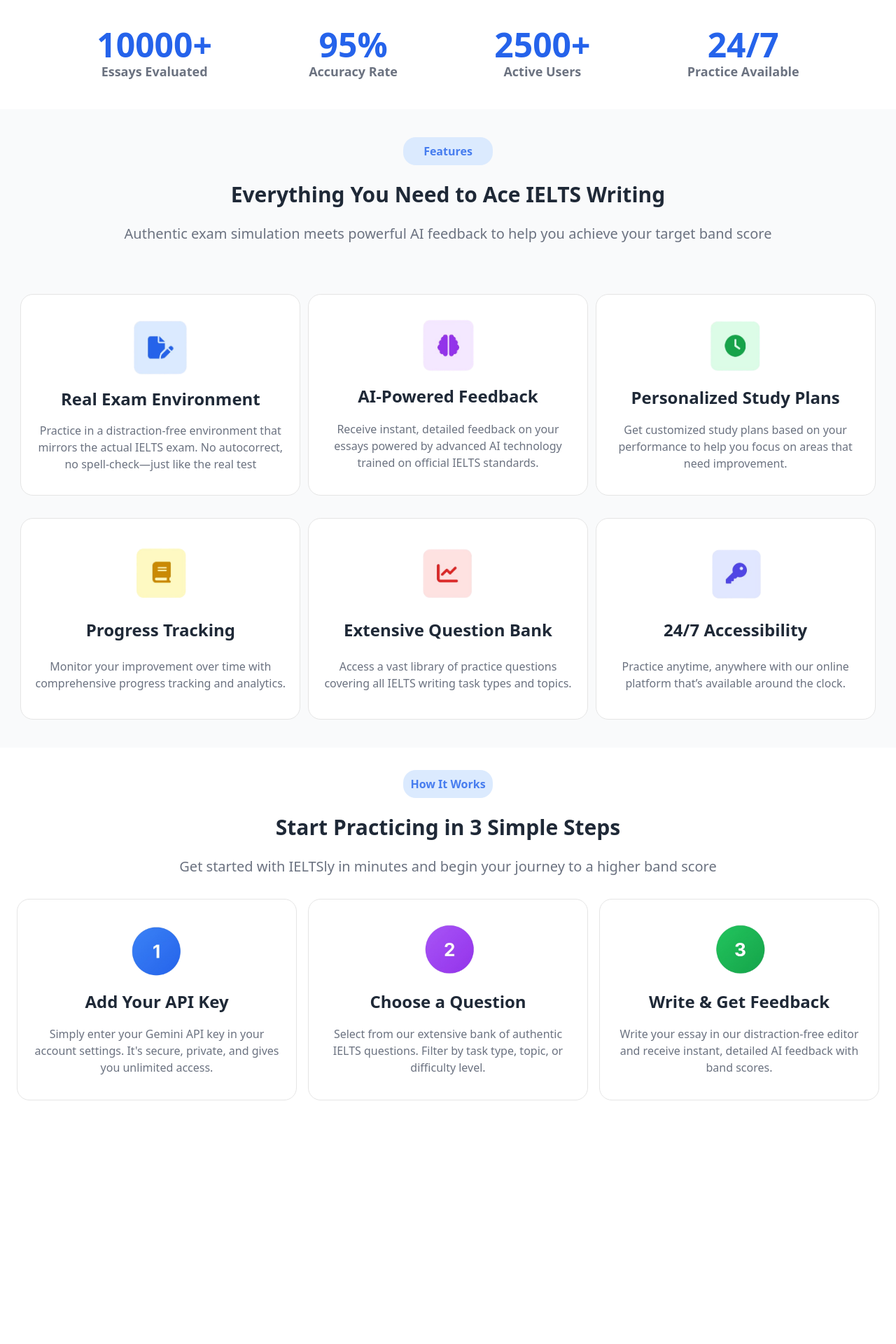
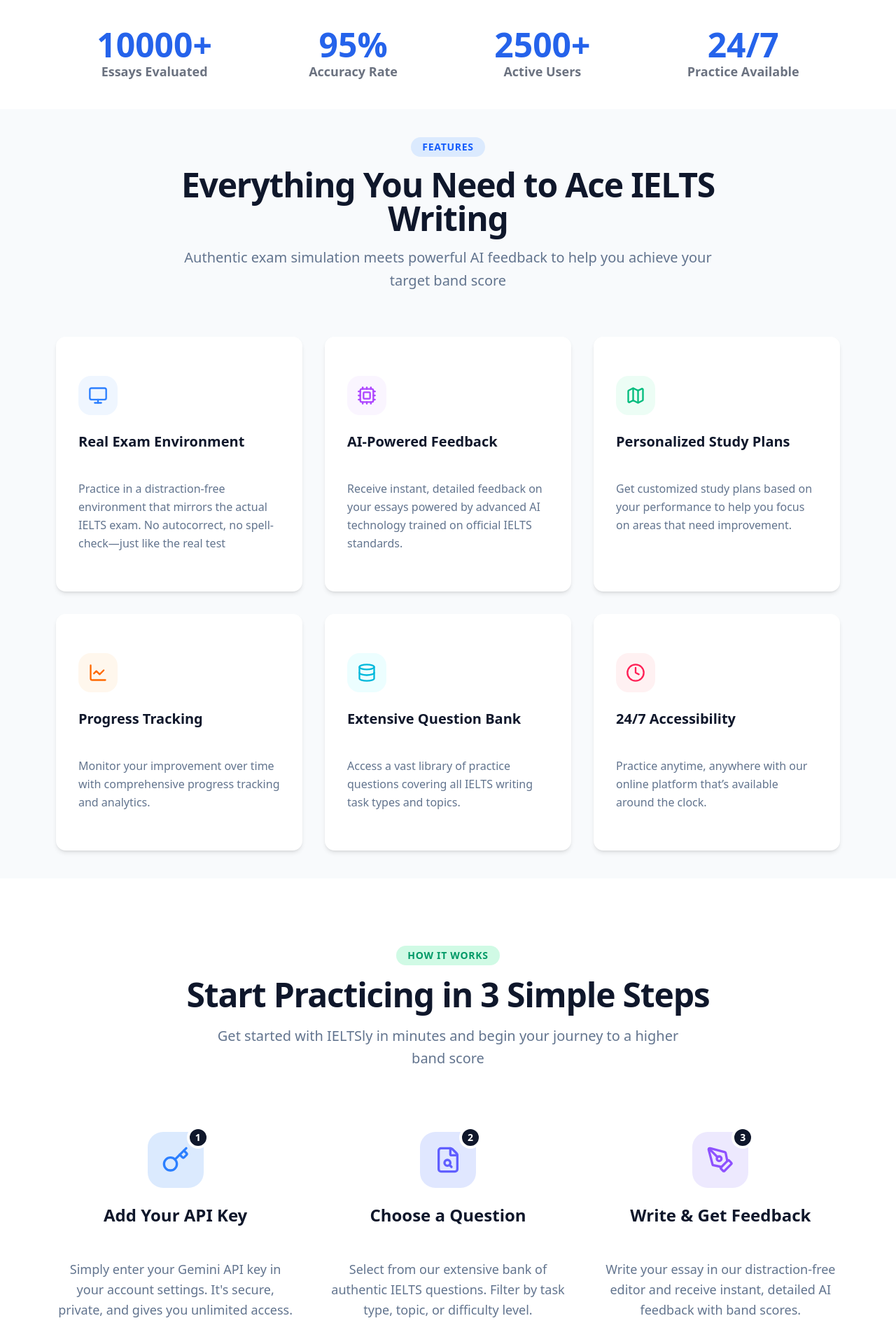
Before and after one commit to Jeremi-code/IELTSly, a Next.js app: page / in a window 1280 px wide. Shown: the part 812-2732 px from the top of the page at 70% size. Before the commit the page ends 2416 px from the top, so only its background shows below. Built offline with nearby package versions, Linux system fonts and the light colour scheme.

Commit message:
chore: fixed the style of features and steps component

```diff
--- a/app/components/Features.tsx
+++ b/app/components/Features.tsx
@@ -1,70 +1,94 @@
 import React from "react";
+import { Card, CardContent, CardHeader, CardTitle } from "@/components/ui/card";
+import { Monitor, Cpu, Map, LineChart, Database, Clock } from "lucide-react";
 
 const featureLists = [
   {
     title: "Real Exam Environment",
     description:
       "Practice in a distraction-free environment that mirrors the actual IELTS exam. No autocorrect, no spell-check—just like the real test",
-    icon: "feature1.png",
+    icon: Monitor,
+    color: "text-blue-500",
+    bgColor: "bg-blue-50 dark:bg-blue-900/20",
   },
   {
     title: "AI-Powered Feedback",
     description:
       "Receive instant, detailed feedback on your essays powered by advanced AI technology trained on official IELTS standards.",
-    icon: "feature2.png",
+    icon: Cpu,
+    color: "text-purple-500",
+    bgColor: "bg-purple-50 dark:bg-purple-900/20",
   },
   {
     title: "Personalized Study Plans",
     description:
       "Get customized study plans based on your performance to help you focus on areas that need improvement.",
-    icon: "feature3.png",
+    icon: Map,
+    color: "text-emerald-500",
+    bgColor: "bg-emerald-50 dark:bg-emerald-900/20",
   },
   {
     title: "Progress Tracking",
     description:
       "Monitor your improvement over time with comprehensive progress tracking and analytics.",
-    icon: "feature4.png",
+    icon: LineChart,
+    color: "text-orange-500",
+    bgColor: "bg-orange-50 dark:bg-orange-900/20",
   },
   {
     title: "Extensive Question Bank",
     description:
       "Access a vast library of practice questions covering all IELTS writing task types and topics.",
-    icon: "feature5.png",
+    icon: Database,
+    color: "text-cyan-500",
+    bgColor: "bg-cyan-50 dark:bg-cyan-900/20",
   },
   {
     title: "24/7 Accessibility",
     description:
       "Practice anytime, anywhere with our online platform that’s available around the clock.",
-    icon: "feature6.png",
+    icon: Clock,
+    color: "text-rose-500",
+    bgColor: "bg-rose-50 dark:bg-rose-900/20",
   },
 ];
 
 const Features = () => {
   return (
-    <div className="w-full p-10 bg-[#F9FAFB] flex flex-col items-center justify-center gap-10">
-      <div className="flex flex-col items-center justify-center gap-2">
-        <div className="mb-4 p-2 min-w-32 bg-[#DBEAFE] text-center font-bold text-[#477DEF] rounded-2xl">
+    <div className="w-full min-h-screen py-10 px-6 lg:px-20 bg-slate-50 dark:bg-zinc-950 flex flex-col items-center justify-center gap-12 lg:gap-16 transition-colors duration-500">
+
+      <div className="flex flex-col items-center justify-center text-center max-w-3xl mx-auto space-y-4">
+        <div className="px-4 py-1 bg-blue-100 dark:bg-blue-900/30 text-blue-600 dark:text-blue-400 font-bold rounded-full text-sm uppercase tracking-wider">
           Features
         </div>
-        <h2 className="text-3xl font-bold text-[#1F2937]">
+        <h2 className="text-3xl lg:text-5xl font-extrabold text-slate-900 dark:text-zinc-50 tracking-tight">
           Everything You Need to Ace IELTS Writing
         </h2>
-        <p className="text-[#6B7280] text-xl text-justify mt-4 mb-8">
+        <p className="text-slate-500 dark:text-zinc-400 text-lg lg:text-xl leading-relaxed">
           Authentic exam simulation meets powerful AI feedback to help you
           achieve your target band score
         </p>
       </div>
-      <div className="grid grid-cols-3 place-items-center gap-8">
+
+      <div className="grid grid-cols-1 md:grid-cols-2 lg:grid-cols-3 gap-8 w-full max-w-7xl mx-auto">
         {featureLists.map((feature, index) => (
-          <div key={index} className="p-4 w-100 h-72 bg-white dark:bg-zinc-900 flex flex-col items-center justify-evenly rounded-2xl border dark:border-zinc-800 transition-colors">
-            <img src={feature.icon} width={80} alt="" />
-            <h2 className="text-2xl font-bold text-[#1F2937] dark:text-zinc-100">
-              {feature.title}
-            </h2>
-            <p className="text-center text-[#6B7280] dark:text-zinc-400">{feature.description}</p>
-          </div>
+          <Card
+            key={index}
+            className="group border-none shadow-md hover:shadow-xl transition-all duration-300 bg-white dark:bg-zinc-900/50 backdrop-blur-sm overflow-hidden"
+          >
+            <CardHeader className="pt-8 px-8 pb-4">
+              <div className={`w-14 h-14 rounded-2xl ${feature.bgColor} flex items-center justify-center mb-4 group-hover:scale-110 transition-transform duration-300`}>
+                <feature.icon className={`w-7 h-7 ${feature.color}`} />
+              </div>
+              <CardTitle className="text-xl font-bold text-slate-900 dark:text-zinc-50 group-hover:text-blue-600 dark:group-hover:text-blue-400 transition-colors">
+                {feature.title}
+              </CardTitle>
+            </CardHeader>
+            <CardContent className="px-8 pb-8 text-slate-500 dark:text-zinc-400 leading-relaxed">
+              {feature.description}
+            </CardContent>
+          </Card>
         ))}
-
       </div>
     </div>
   );
--- a/app/components/Steps.tsx
+++ b/app/components/Steps.tsx
@@ -1,53 +1,76 @@
 import React from "react";
+import { Card, CardContent, CardHeader, CardTitle } from "@/components/ui/card";
+import { Key, FileSearch, PenTool } from "lucide-react";
 
-const featureLists = [
+const stepLists = [
   {
     title: "Add Your API Key",
     description:
       "Simply enter your Gemini API key in your account settings. It's secure, private, and gives you unlimited access.",
-    icon: "step1.png",
+    icon: Key,
+    color: "text-blue-500",
+    bgColor: "bg-blue-100 dark:bg-blue-900/30",
   },
   {
     title: "Choose a Question",
     description:
       "Select from our extensive bank of authentic IELTS questions. Filter by task type, topic, or difficulty level. ",
-    icon: "step2.png",
+    icon: FileSearch,
+    color: "text-indigo-500",
+    bgColor: "bg-indigo-100 dark:bg-indigo-900/30",
   },
   {
     title: "Write & Get Feedback",
     description:
       "Write your essay in our distraction-free editor and receive instant, detailed AI feedback with band scores.",
-    icon: "step3.png",
+    icon: PenTool,
+    color: "text-violet-500",
+    bgColor: "bg-violet-100 dark:bg-violet-900/30",
   },
 ];
 
 const Steps = () => {
   return (
-    <div className="p-8 w-full">
-      <div className="flex flex-col items-center justify-center gap-2">
-        <div className="mb-4 p-2 min-w-32 bg-[#DBEAFE] text-center font-bold text-[#477DEF] rounded-2xl">
+    <div className="py-24 px-6 lg:px-20 bg-white dark:bg-zinc-900 transition-colors duration-500">
+      <div className="flex flex-col items-center justify-center text-center max-w-4xl mx-auto space-y-4 mb-16">
+        <div className="px-4 py-1 bg-emerald-100 dark:bg-emerald-900/30 text-emerald-600 dark:text-emerald-400 font-bold rounded-full text-sm uppercase tracking-wider">
           How It Works
         </div>
-        <h2 className="text-3xl font-bold text-[#1F2937]">
+        <h2 className="text-3xl md:text-4xl lg:text-5xl font-extrabold text-slate-900 dark:text-zinc-50 tracking-tight leading-[1.1]">
           Start Practicing in 3 Simple Steps
         </h2>
-        <p className="text-[#6B7280] text-xl text-justify mt-4 mb-8">
+        <p className="text-slate-500 dark:text-zinc-400 text-lg lg:text-xl leading-relaxed max-w-2xl">
           Get started with IELTSly in minutes and begin your journey to a higher
           band score
         </p>
       </div>
 
-      <div className="grid grid-cols-3 place-items-center gap-8">
-        {featureLists.map((feature, index) => (
-          <div key={index} className="p-4 w-100 h-72 bg-white dark:bg-zinc-900 flex flex-col items-center justify-evenly rounded-2xl border dark:border-zinc-800 transition-colors">
-            <img src={feature.icon} width={80} alt="" />
-            <h2 className="text-2xl font-bold text-[#1F2937] dark:text-zinc-100">
-              {feature.title}
-            </h2>
-            <p className="text-center text-[#6B7280] dark:text-zinc-400">{feature.description}</p>
+
+      <div className="grid grid-cols-1 md:grid-cols-3 gap-12 w-full max-w-7xl mx-auto items-start">
+        {stepLists.map((step, index) => (
+          <div key={index} className="relative group">
+            <Card className="relative z-10 border-none shadow-none bg-transparent text-center flex flex-col items-center">
+
+              <div className="pb-4 px-0 flex flex-col items-center">
+                <div className="relative mb-6">
+                  <div className={`w-20 h-20 rounded-3xl ${step.bgColor} flex items-center justify-center group-hover:rotate-6 transition-transform duration-300 ring-4 ring-white dark:ring-zinc-900`}>
+                    <step.icon className={`w-10 h-10 ${step.color}`} />
+                  </div>
+                  <div className="absolute -top-2 -right-2 w-8 h-8 rounded-full bg-slate-900 dark:bg-zinc-50 text-white dark:text-zinc-900 flex items-center justify-center font-bold text-sm border-4 border-white dark:border-zinc-900">
+                    {index + 1}
+                  </div>
+                </div>
+                <h3 className="text-xl md:text-2xl font-bold text-slate-900 dark:text-zinc-50 leading-tight text-balance px-2">
+                  {step.title}
+                </h3>
+              </div>
+              <div className="px-0 pt-2 text-slate-500 dark:text-zinc-400 leading-relaxed text-lg">
+                {step.description}
+              </div>
+            </Card>
+
           </div>
         ))}
-
       </div>
     </div>
   );
--- a/app/globals.css
+++ b/app/globals.css
@@ -49,71 +49,72 @@
 :root {
   --radius: 0.625rem;
   --background: oklch(1 0 0);
-  --foreground: oklch(0.145 0 0);
+  --foreground: oklch(0.129 0.042 264.695);
   --card: oklch(1 0 0);
-  --card-foreground: oklch(0.145 0 0);
+  --card-foreground: oklch(0.129 0.042 264.695);
   --popover: oklch(1 0 0);
-  --popover-foreground: oklch(0.145 0 0);
-  --primary: oklch(0.205 0 0);
-  --primary-foreground: oklch(0.985 0 0);
-  --secondary: oklch(0.97 0 0);
-  --secondary-foreground: oklch(0.205 0 0);
-  --muted: oklch(0.97 0 0);
-  --muted-foreground: oklch(0.556 0 0);
-  --accent: oklch(0.97 0 0);
-  --accent-foreground: oklch(0.205 0 0);
+  --popover-foreground: oklch(0.129 0.042 264.695);
+  --primary: oklch(0.129 0.042 264.695);
+  --primary-foreground: oklch(0.984 0.003 247.858);
+  --secondary: oklch(0.967 0.011 286.375);
+  --secondary-foreground: oklch(0.129 0.042 264.695);
+  --muted: oklch(0.967 0.011 286.375);
+  --muted-foreground: oklch(0.447 0.034 264.12);
+  --accent: oklch(0.967 0.011 286.375);
+  --accent-foreground: oklch(0.129 0.042 264.695);
   --destructive: oklch(0.577 0.245 27.325);
-  --border: oklch(0.922 0 0);
+  --border: oklch(0.92 0.015 255);
   --input: oklch(0.922 0 0);
-  --ring: oklch(0.708 0 0);
+  --ring: oklch(0.447 0.034 264.12);
   --chart-1: oklch(0.646 0.222 41.116);
   --chart-2: oklch(0.6 0.118 184.704);
   --chart-3: oklch(0.398 0.07 227.392);
   --chart-4: oklch(0.828 0.189 84.429);
   --chart-5: oklch(0.769 0.188 70.08);
-  --sidebar: oklch(0.985 0 0);
-  --sidebar-foreground: oklch(0.145 0 0);
-  --sidebar-primary: oklch(0.205 0 0);
-  --sidebar-primary-foreground: oklch(0.985 0 0);
-  --sidebar-accent: oklch(0.97 0 0);
-  --sidebar-accent-foreground: oklch(0.205 0 0);
-  --sidebar-border: oklch(0.922 0 0);
-  --sidebar-ring: oklch(0.708 0 0);
+  --sidebar: oklch(0.984 0.003 247.858);
+  --sidebar-foreground: oklch(0.129 0.042 264.695);
+  --sidebar-primary: oklch(0.129 0.042 264.695);
+  --sidebar-primary-foreground: oklch(0.984 0.003 247.858);
+  --sidebar-accent: oklch(0.967 0.011 286.375);
+  --sidebar-accent-foreground: oklch(0.129 0.042 264.695);
+  --sidebar-border: oklch(0.92 0.015 255);
+  --sidebar-ring: oklch(0.447 0.034 264.12);
 }
 
 .dark {
-  --background: oklch(0.145 0 0);
-  --foreground: oklch(0.985 0 0);
-  --card: oklch(0.205 0 0);
-  --card-foreground: oklch(0.985 0 0);
-  --popover: oklch(0.205 0 0);
-  --popover-foreground: oklch(0.985 0 0);
-  --primary: oklch(0.922 0 0);
-  --primary-foreground: oklch(0.205 0 0);
-  --secondary: oklch(0.269 0 0);
-  --secondary-foreground: oklch(0.985 0 0);
-  --muted: oklch(0.269 0 0);
-  --muted-foreground: oklch(0.708 0 0);
-  --accent: oklch(0.269 0 0);
-  --accent-foreground: oklch(0.985 0 0);
+  --background: oklch(0.129 0.042 264.695);
+  --foreground: oklch(0.984 0.003 247.858);
+  --card: oklch(0.129 0.042 264.695);
+  --card-foreground: oklch(0.984 0.003 247.858);
+  --popover: oklch(0.129 0.042 264.695);
+  --popover-foreground: oklch(0.984 0.003 247.858);
+  --primary: oklch(0.984 0.003 247.858);
+  --primary-foreground: oklch(0.129 0.042 264.695);
+  --secondary: oklch(0.258 0.033 266.995);
+  --secondary-foreground: oklch(0.984 0.003 247.858);
+  --muted: oklch(0.258 0.033 266.995);
+  --muted-foreground: oklch(0.704 0.04 256.788);
+  --accent: oklch(0.258 0.033 266.995);
+  --accent-foreground: oklch(0.984 0.003 247.858);
   --destructive: oklch(0.704 0.191 22.216);
   --border: oklch(1 0 0 / 10%);
   --input: oklch(1 0 0 / 15%);
-  --ring: oklch(0.556 0 0);
+  --ring: oklch(0.539 0.075 259.457);
   --chart-1: oklch(0.488 0.243 264.376);
   --chart-2: oklch(0.696 0.17 162.48);
   --chart-3: oklch(0.769 0.188 70.08);
   --chart-4: oklch(0.627 0.265 303.9);
   --chart-5: oklch(0.645 0.246 16.439);
-  --sidebar: oklch(0.205 0 0);
-  --sidebar-foreground: oklch(0.985 0 0);
+  --sidebar: oklch(0.129 0.042 264.695);
+  --sidebar-foreground: oklch(0.984 0.003 247.858);
   --sidebar-primary: oklch(0.488 0.243 264.376);
-  --sidebar-primary-foreground: oklch(0.985 0 0);
-  --sidebar-accent: oklch(0.269 0 0);
-  --sidebar-accent-foreground: oklch(0.985 0 0);
+  --sidebar-primary-foreground: oklch(0.984 0.003 247.858);
+  --sidebar-accent: oklch(0.258 0.033 266.995);
+  --sidebar-accent-foreground: oklch(0.984 0.003 247.858);
   --sidebar-border: oklch(1 0 0 / 10%);
-  --sidebar-ring: oklch(0.556 0 0);
+  --sidebar-ring: oklch(0.539 0.075 259.457);
 }
+
 
 @layer base {
   * {
--- a/components/ui/button.tsx
+++ b/components/ui/button.tsx
@@ -19,7 +19,9 @@ const buttonVariants = cva(
         ghost:
           "hover:bg-accent hover:text-accent-foreground dark:hover:bg-accent/50",
         link: "text-primary underline-offset-4 hover:underline",
+        blue: "bg-[#2563EB] text-white hover:bg-[#1D4ED8] shadow-md hover:shadow-lg transition-all active:scale-95",
       },
+
       size: {
         default: "h-9 px-4 py-2 has-[>svg]:px-3",
         xs: "h-6 gap-1 rounded-md px-2 text-xs has-[>svg]:px-1.5 [&_svg:not([class*='size-'])]:size-3",
```
Also changed, not shown: app/components/BlueButton.tsx (deleted, +0 -16 lines), app/components/Hero.tsx (+5 -2 lines), app/components/NavButton.tsx (deleted, +0 -16 lines), app/components/Navbar.tsx (+20 -11 lines), app/components/SignInButton.tsx (deleted, +0 -13 lines), components.json.
